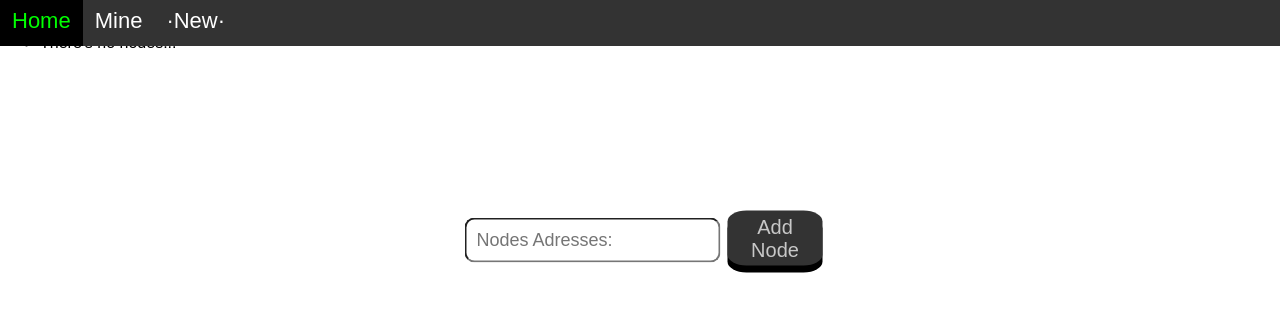
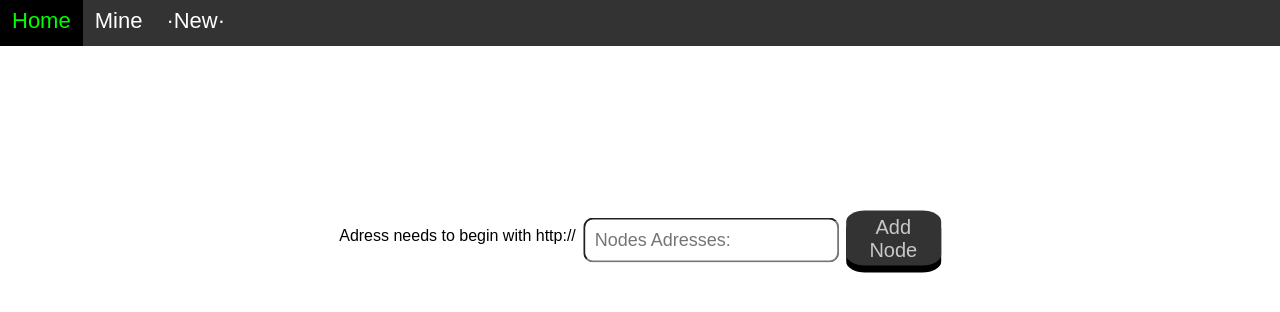
Before and after one commit to r-malon/Blockchain-App, a Flask app: page /nodes/new in a window 1280 px wide. Shown: the top 312 px of the page. Run offline with Flask 2, Linux system fonts and the light colour scheme.

Commit message:
Fixes to CSS, node logic and page layout improvements

```diff
--- a/blockchain.py
+++ b/blockchain.py
@@ -32,7 +32,9 @@ class Blockchain:
 		return self.last_block['id']
 
 	def new_node(self, addr):
-		self.nodes.add(urlparse(addr).netloc) #needs to begin with http://...
+		parsed = urlparse(addr).netloc
+		if parsed != '':
+			self.nodes.add(parsed)
 
 	def validate_chain(self, chain):
 		last_block = chain[0]
--- a/routes.py
+++ b/routes.py
@@ -42,9 +42,10 @@ def new_nodes():
 		values = request.args.get('nodes')
 		for node in values.split(','):
 			blockchain.new_node(node)
+		raise AttributeError
 	except AttributeError:
+		print(list(blockchain.nodes))
 		return render_template('nodes.html', nodes=list(blockchain.nodes)), 200
-	return render_template('nodes.html', nodes=list(blockchain.nodes)), 200
 
 @app.route('/nodes/solve', methods=['GET'])
 def consensus():
--- a/static/css/nodes.css
+++ b/static/css/nodes.css
@@ -39,8 +39,14 @@ input:focus{
 	box-shadow: 2px 2px lime;
 }
 #node_list{
+	width: 0;
 	list-style-type: circle;
+	transform: translate(-50%, -50%);
+	position: absolute;
+	top: 40%;
+	left: 40%;
 }
 #node_list li{
 	display: list-item;
+	font-size: 24px;
 }
--- a/templates/nodes.html
+++ b/templates/nodes.html
@@ -22,15 +22,18 @@
 	</ul>
 	<br>
 	<form>
+		<p>Adress needs to begin with http://</p>
+		<br>
 		<input type="text" name="nodes" placeholder="Nodes Adresses: ">
 		<button>Add Node</button>
 	</form>
 	<ul id="node_list">
+		{% for node in nodes %}
 		{% if not nodes %}
 		<li>There's no nodes...</li>
+		{% else %}
+		<li>{{ node }}</li>
 		{% endif %}
-		{% for node in nodes %}
-		<li>{{ node }}</li>
 		{% endfor %}
 	</ul>
 </body>
--- a/templates/show_chain.html
+++ b/templates/show_chain.html
@@ -21,7 +21,7 @@
 				<a href="#">Software</a>
 			</div>
 		</li>
-		<li>
+		<li style="float: left;">
 			<a href="javascript:void(0)" id="nightmode">
 				<i class="fas fa-lightbulb"></i>
 			</a>
```
Also changed, not shown: README.md.
